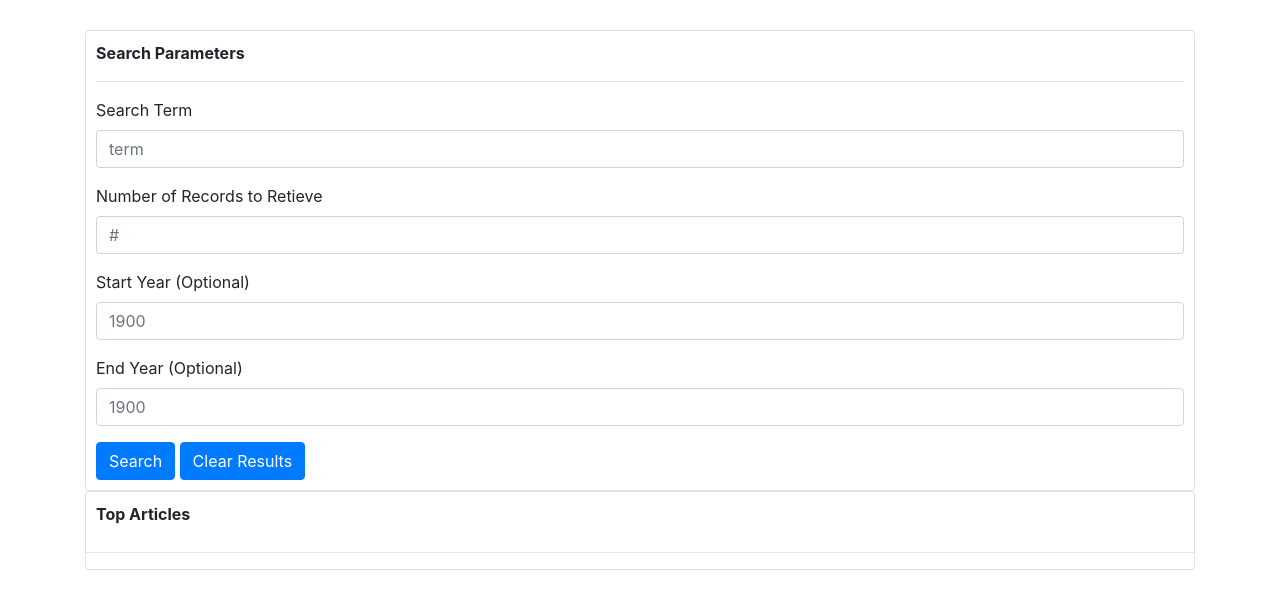
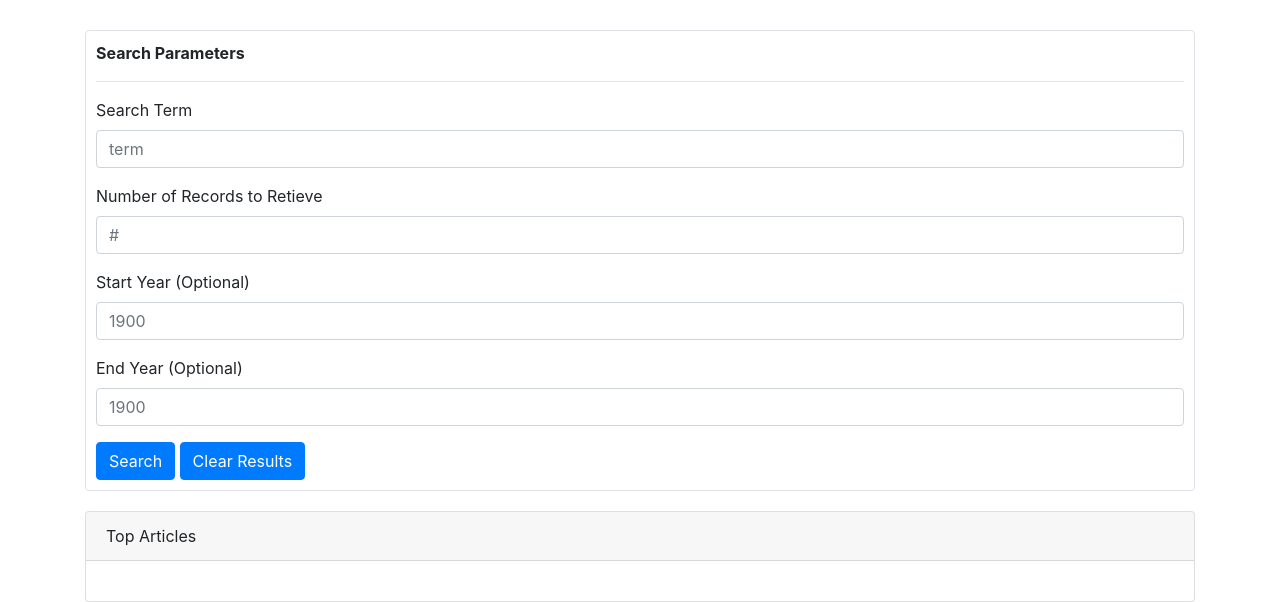
Before and after one commit to JohnCdev/NYTSearch, a plain HTML site: page index.html in a window 1280 px wide. Shown: the part 205-807 px from the top of the page. Drawn offline with nearby package versions, Linux system fonts and the light colour scheme.

Commit message:
Finished basic layout

```diff
--- a/index.html
+++ b/index.html
@@ -46,9 +46,12 @@
                 </form>
             </div>
             <div class="col-12">
-                <div class="border rounded">
-                    <p class="articlesTitle"><strong>Top Articles</strong></p>
-                    <hr>
+                <div class="card articles-wrapper">
+                    <div class="card-header">
+                        Top Articles
+                    </div>
+                    <div class="card-body" id="articlesContent">
+                    </div>
                 </div>
             </div>
         </div>
--- a/style.css
+++ b/style.css
@@ -10,6 +10,6 @@ form {
     padding: 10px;
 }
 
-.articlesTitle {
-    padding: 10px;
+.articles-wrapper {
+    margin-top: 20px;
 }
```
